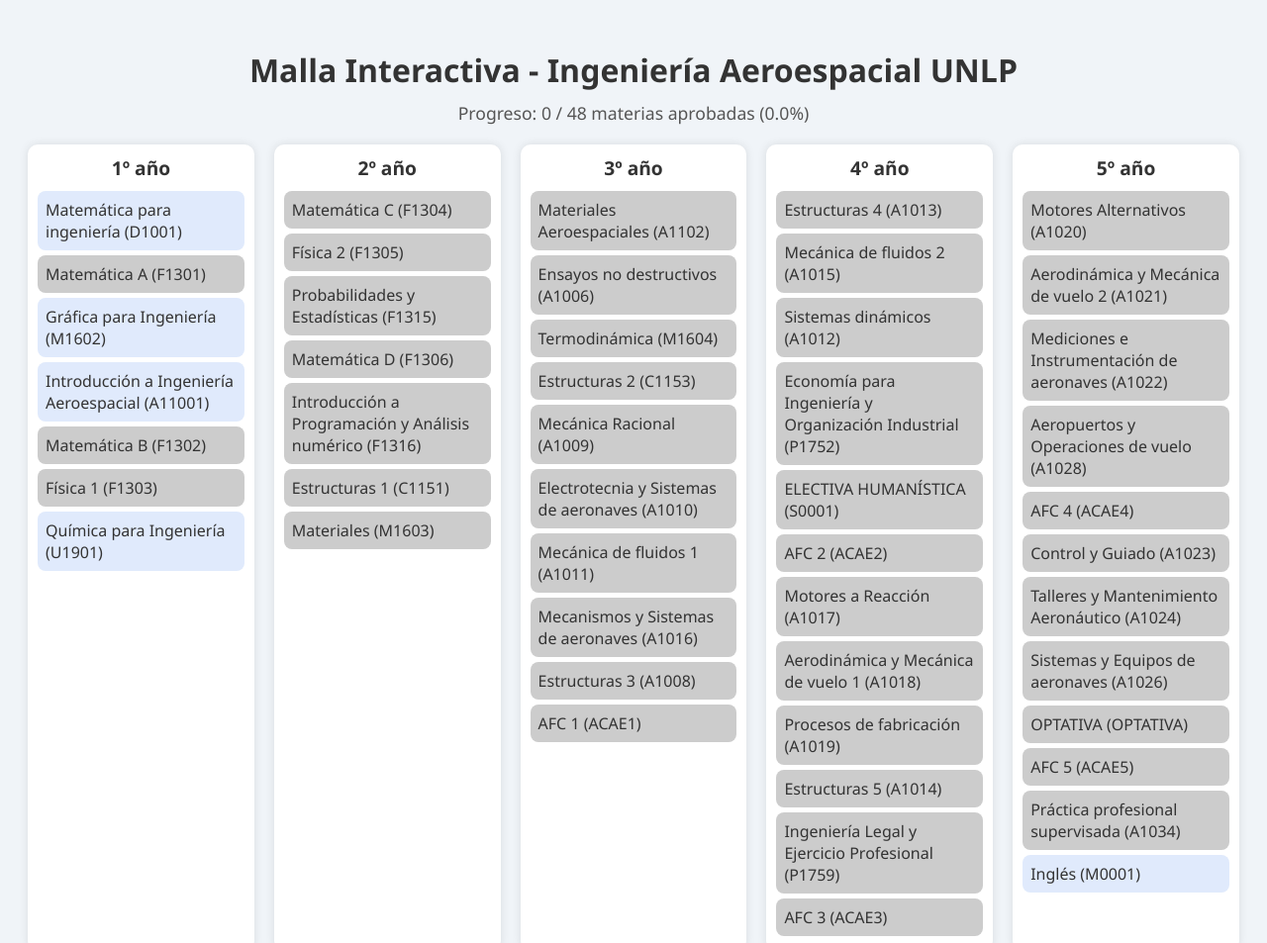
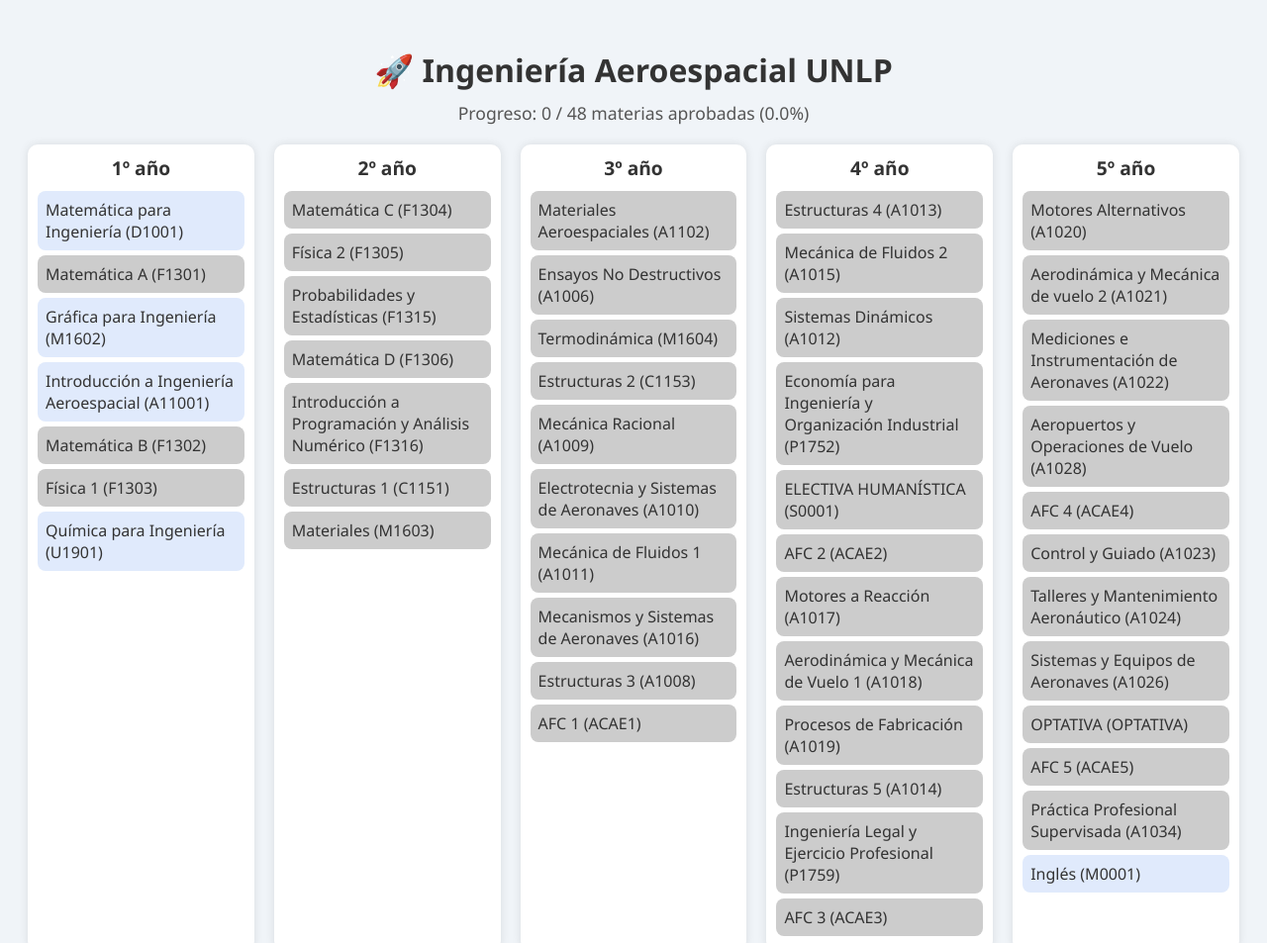
Before and after one commit to Soficecchinim/Malla---ingenieria-aeroespacial, a plain HTML site: page index.html in a window 1280 px wide. Shown: the top 953 px of the page at 99% size. Drawn offline with Linux system fonts and the light colour scheme.

Commit message:
Update index.html

```diff
--- a/index.html
+++ b/index.html
@@ -3,7 +3,7 @@
 <head>
   <meta charset="UTF-8">
   <meta name="viewport" content="width=device-width, initial-scale=1.0">
-  <title>🚀 Ingeniería Aeroespacial - UNLP</title>
+  <title>Ingeniería Aeroespacial - UNLP</title>
   <style>
     body {
       font-family: 'Segoe UI', sans-serif;
@@ -76,14 +76,14 @@
   </style>
 </head>
 <body>
-  <h1>Malla Interactiva - Ingeniería Aeroespacial UNLP</h1>
+  <h1>🚀 Ingeniería Aeroespacial UNLP</h1>
   <div id="porcentaje"></div>
   <div class="container" id="malla"></div>
 
   <script>
     const materias = [
       // Primer año
-      { codigo: "D1001", nombre: "Matemática para ingeniería", año: 1 },
+      { codigo: "D1001", nombre: "Matemática para Ingeniería", año: 1 },
       { codigo: "F1301", nombre: "Matemática A", año: 1, requisitos: ["D1001"] },
       { codigo: "M1602", nombre: "Gráfica para Ingeniería", año: 1 },
       { codigo: "A11001", nombre: "Introducción a Ingeniería Aeroespacial", año: 1 },
@@ -96,32 +96,32 @@
       { codigo: "F1305", nombre: "Física 2", año: 2, requisitos: ["F1302", "F1303"] },
       { codigo: "F1315", nombre: "Probabilidades y Estadísticas", año: 2, requisitos: ["F1302"] },
       { codigo: "F1306", nombre: "Matemática D", año: 2, requisitos: ["F1304"] },
-      { codigo: "F1316", nombre: "Introducción a Programación y Análisis numérico", año: 2, requisitos: ["F1304"] },
+      { codigo: "F1316", nombre: "Introducción a Programación y Análisis Numérico", año: 2, requisitos: ["F1304"] },
       { codigo: "C1151", nombre: "Estructuras 1", año: 2, requisitos: ["F1303"] },
       { codigo: "M1603", nombre: "Materiales", año: 2, requisitos: ["U1901"] },
 
       // Tercer año
       { codigo: "A1102", nombre: "Materiales Aeroespaciales", año: 3, requisitos: ["M1603"] },
-      { codigo: "A1006", nombre: "Ensayos no destructivos", año: 3, requisitos: ["M1603", "F1305"] },
+      { codigo: "A1006", nombre: "Ensayos No Destructivos", año: 3, requisitos: ["M1603", "F1305"] },
       { codigo: "M1604", nombre: "Termodinámica", año: 3, requisitos: ["F1302", "F1303", "U1901"] },
       { codigo: "C1153", nombre: "Estructuras 2", año: 3, requisitos: ["C1151", "F1302", "M1603"] },
       { codigo: "A1009", nombre: "Mecánica Racional", año: 3, requisitos: ["F1303", "F1304"] },
-      { codigo: "A1010", nombre: "Electrotecnia y Sistemas de aeronaves", año: 3, requisitos: ["F1304", "F1305"] },
-      { codigo: "A1011", nombre: "Mecánica de fluidos 1", año: 3, requisitos: ["F1306", "F1316", "M1604"] },
-      { codigo: "A1016", nombre: "Mecanismos y Sistemas de aeronaves", año: 3, requisitos: ["A1009", "C1153"] },
+      { codigo: "A1010", nombre: "Electrotecnia y Sistemas de Aeronaves", año: 3, requisitos: ["F1304", "F1305"] },
+      { codigo: "A1011", nombre: "Mecánica de Fluidos 1", año: 3, requisitos: ["F1306", "F1316", "M1604"] },
+      { codigo: "A1016", nombre: "Mecanismos y Sistemas de Aeronaves", año: 3, requisitos: ["A1009", "C1153"] },
       { codigo: "A1008", nombre: "Estructuras 3", año: 3, requisitos: ["C1153", "F1316"] },
       { codigo: "ACAE1", nombre: "AFC 1", año: 3, requisitos: ["10"] },
 
       // Cuarto año
       { codigo: "A1013", nombre: "Estructuras 4", año: 4, requisitos: ["A1102", "A1008"] },
-      { codigo: "A1015", nombre: "Mecánica de fluidos 2", año: 4, requisitos: ["A1011", "F1315"] },
-      { codigo: "A1012", nombre: "Sistemas dinámicos", año: 4, requisitos: ["F1305", "F1315", "A1009", "A1008"] },
+      { codigo: "A1015", nombre: "Mecánica de Fluidos 2", año: 4, requisitos: ["A1011", "F1315"] },
+      { codigo: "A1012", nombre: "Sistemas Dinámicos", año: 4, requisitos: ["F1305", "F1315", "A1009", "A1008"] },
       { codigo: "P1752", nombre: "Economía para Ingeniería y Organización Industrial", año: 4, requisitos: ["15"] },
       { codigo: "S0001", nombre: "ELECTIVA HUMANÍSTICA", año: 4, requisitos: ["15"] },
       { codigo: "ACAE2", nombre: "AFC 2", año: 4, requisitos: ["ACAE1"] },
       { codigo: "A1017", nombre: "Motores a Reacción", año: 4, requisitos: ["A1015"] },
-      { codigo: "A1018", nombre: "Aerodinámica y Mecánica de vuelo 1", año: 4, requisitos: ["A1009", "A1015"] },
-      { codigo: "A1019", nombre: "Procesos de fabricación", año: 4, requisitos: ["A1102", "M1603"] },
+      { codigo: "A1018", nombre: "Aerodinámica y Mecánica de Vuelo 1", año: 4, requisitos: ["A1009", "A1015"] },
+      { codigo: "A1019", nombre: "Procesos de Fabricación", año: 4, requisitos: ["A1102", "M1603"] },
       { codigo: "A1014", nombre: "Estructuras 5", año: 4, requisitos: ["A1013", "A1102"] },
       { codigo: "P1759", nombre: "Ingeniería Legal y Ejercicio Profesional", año: 4, requisitos: ["20"] },
       { codigo: "ACAE3", nombre: "AFC 3", año: 4, requisitos: ["ACAE2"] },
@@ -129,15 +129,15 @@
       // Quinto año
       { codigo: "A1020", nombre: "Motores Alternativos", año: 5, requisitos: ["A1012", "A1016", "M1604", "M1603"] },
       { codigo: "A1021", nombre: "Aerodinámica y Mecánica de vuelo 2", año: 5, requisitos: ["A1012", "A1018"] },
-      { codigo: "A1022", nombre: "Mediciones e Instrumentación de aeronaves", año: 5, requisitos: ["A1010", "A1016", "A1017", "M1603"] },
-      { codigo: "A1028", nombre: "Aeropuertos y Operaciones de vuelo", año: 5, requisitos: ["A1017", "A1018"] },
+      { codigo: "A1022", nombre: "Mediciones e Instrumentación de Aeronaves", año: 5, requisitos: ["A1010", "A1016", "A1017", "M1603"] },
+      { codigo: "A1028", nombre: "Aeropuertos y Operaciones de Vuelo", año: 5, requisitos: ["A1017", "A1018"] },
       { codigo: "ACAE4", nombre: "AFC 4", año: 5, requisitos: ["ACAE3", "M0001"] },
       { codigo: "A1023", nombre: "Control y Guiado", año: 5, requisitos: ["A1021", "A1022"] },
       { codigo: "A1024", nombre: "Talleres y Mantenimiento Aeronáutico", año: 5, requisitos: ["30"] },
-      { codigo: "A1026", nombre: "Sistemas y Equipos de aeronaves", año: 5, requisitos: ["A1022"] },
+      { codigo: "A1026", nombre: "Sistemas y Equipos de Aeronaves", año: 5, requisitos: ["A1022"] },
       { codigo: "OPTATIVA", nombre: "OPTATIVA", año: 5, requisitos: ["30"] },
       { codigo: "ACAE5", nombre: "AFC 5", año: 5, requisitos: ["ACAE4", "M0001"] },
-      { codigo: "A1034", nombre: "Práctica profesional supervisada", año: 5, requisitos: ["30"] },
+      { codigo: "A1034", nombre: "Práctica Profesional Supervisada", año: 5, requisitos: ["30"] },
       { codigo: "M0001", nombre: "Inglés", año: 5 },
     ];
 
```
